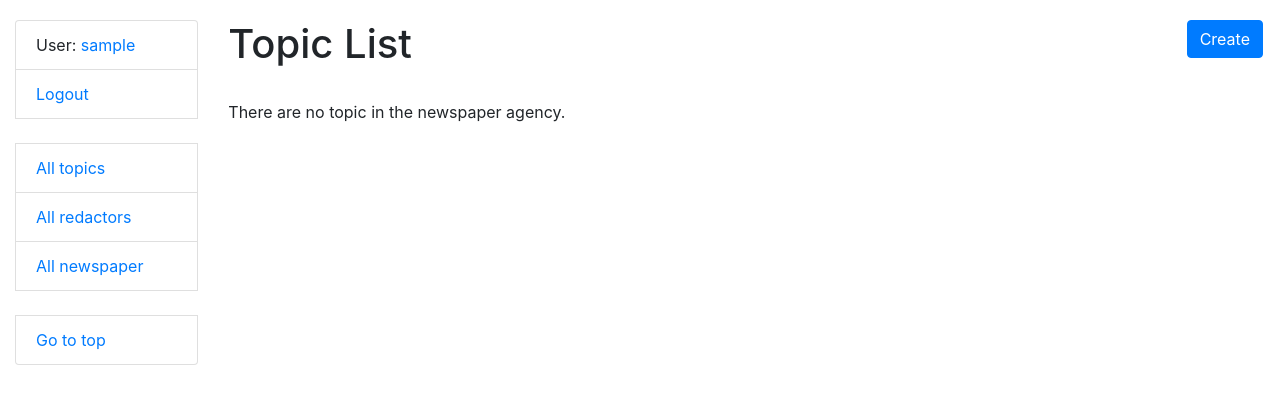
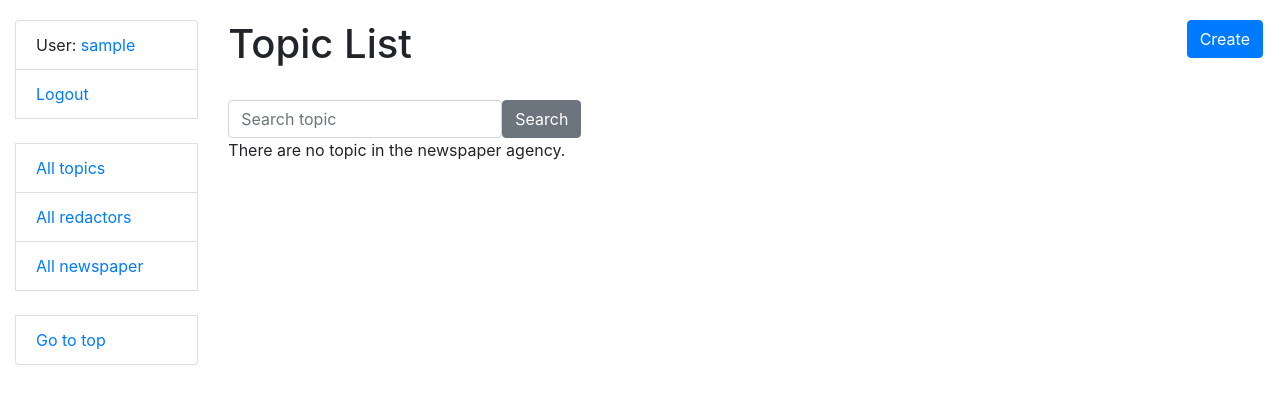
Before and after one commit to 3lobites/first-step-newspaper-agency, a Django app: page /topic/ in a window 1280 px wide. Shown: the top 404 px of the page. Run offline with Django 4.2, Linux system fonts and the light colour scheme; the visitor is signed in with stand-in values (Sample User, id 1); data that the repository does not hold is empty; some libraries are stand-ins or nearby versions.

Commit message:
For topic added search in topic list. Forms add TopicSearchForm, vievs add for TopicListView function get_context_data & get_queryset

```diff
--- a/newspaper_agency/forms.py
+++ b/newspaper_agency/forms.py
@@ -39,3 +39,16 @@ class NewspaperForm(forms.ModelForm):
     class Meta:
         model = Newspaper
         fields = "__all__"
+
+
+class TopicSearchForm(forms.Form):
+    name = forms.CharField(
+        max_length=255,
+        required=False,
+        label="",
+        widget=forms.TextInput(
+            attrs={
+                "placeholder": "Search topic"
+            }
+        )
+    )
--- a/newspaper_agency/views.py
+++ b/newspaper_agency/views.py
@@ -5,7 +5,11 @@ from django.urls import reverse_lazy
 from django.views import generic
 
 from .models import Topic, Redactor, Newspaper
-from .forms import RedactorCreationForm, RedactorSearchForm, RedactorDataUpdateForm, NewspaperForm
+from .forms import (
+    RedactorCreationForm, RedactorSearchForm, RedactorDataUpdateForm,
+    NewspaperForm,
+    TopicSearchForm,
+)
 
 
 @login_required
@@ -34,20 +38,20 @@ class TopicListView(LoginRequiredMixin, generic.ListView):
     template_name = "newspaper_agency/topic_list.html"
     paginate_by = 5
 
-    # def get_context_data(self, *, object_list=None, **kwargs):
-    #     context = super(TopicListView, self).get_context_data(**kwargs)
-    #     name = self.request.GET.get("name", "")
-    #     context["search_form"] = TopicSearchForm(
-    #         initial={"name": name}
-    #     )
-    #     return context
-    #
-    # def get_queryset(self):
-    #     queryset = Topic.objects.all()
-    #     form = TopicSearchForm(self.request.GET)
-    #     if form.is_valid():
-    #         return queryset.filter(name__icontains=form.cleaned_data["model"])
-    #     return queryset
+    def get_context_data(self, *, object_list=None, **kwargs):
+        context = super(TopicListView, self).get_context_data(**kwargs)
+        name = self.request.GET.get("name", "")
+        context["search_form"] = TopicSearchForm(
+            initial={"name": name}
+        )
+        return context
+
+    def get_queryset(self):
+        queryset = Topic.objects.all()
+        form = TopicSearchForm(self.request.GET)
+        if form.is_valid():
+            return queryset.filter(name__icontains=form.cleaned_data["name"])
+        return queryset
 
 
 class TopicCreateView(LoginRequiredMixin, generic.CreateView):
--- a/templates/newspaper_agency/topic_list.html
+++ b/templates/newspaper_agency/topic_list.html
@@ -9,10 +9,10 @@
     </a>
   </h1>
   <br>
-<!--  <form method="get" action="" class="form-inline">-->
-<!--    {{ search_form|crispy }}-->
-<!--    <input class="btn btn-secondary" type="submit" value="Search">-->
-<!--  </form>-->
+  <form method="get" action="" class="form-inline">
+    {{ search_form|crispy }}
+    <input class="btn btn-secondary" type="submit" value="Search">
+  </form>
 
   {% if topic_list %}
     <table class="table">
```
